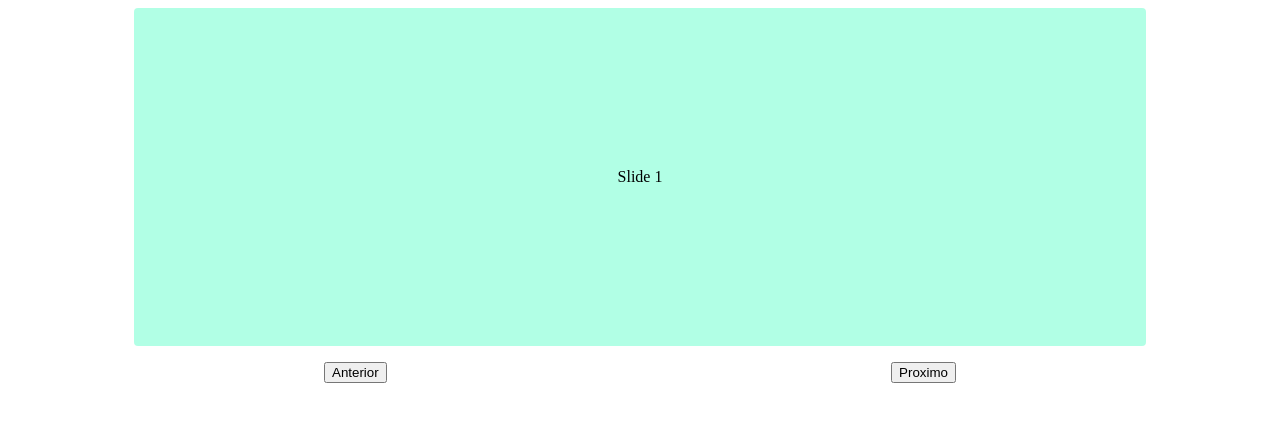
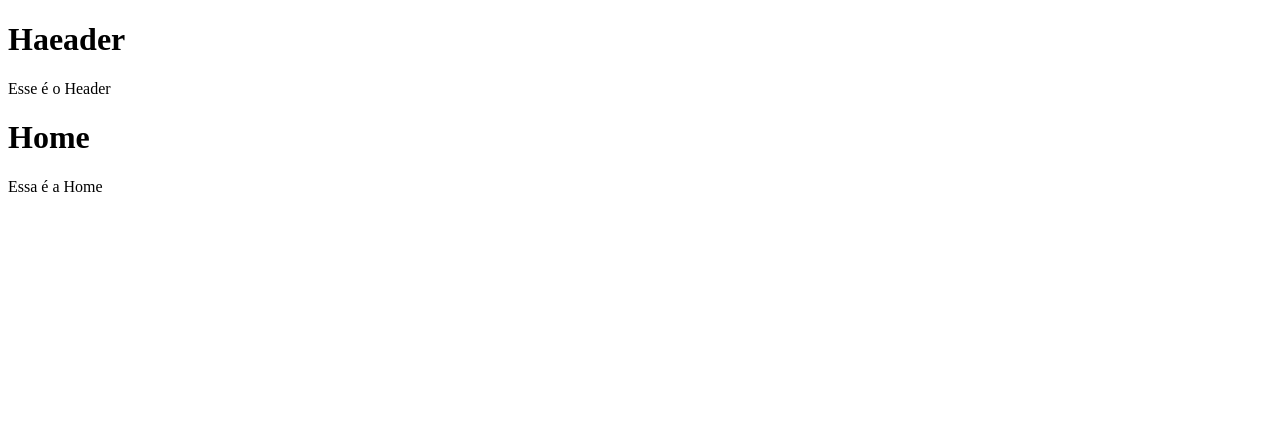
Before and after one commit to anthony-ricardox/react, a React (Vite) app in the folder react/: page / in a window 1280 px wide. Shown: the top 422 px of the page. Built offline with nearby package versions, Linux system fonts and the light colour scheme.

Commit message:
exercicio de Routes, para gerenciar rotas de paginas/sessões do site

```diff
--- /dev/null
+++ b/react/ex28-Routes/App.jsx
@@ -0,0 +1,21 @@
+import React from "react";
+import { BrowserRouter, Routes, Route } from "react-router-dom";
+import Home from "./Home";
+import Sobre from "./Sobre";
+import Header from "./Header";
+import PaginaNEncontrada from "./PaginaNEncontrada";
+
+const App = () => {
+  return (
+    <BrowserRouter>
+      <Header />
+      <Routes>
+        <Route path="/" element={<Home />} />
+        <Route path="sobre" element={<Sobre />} />
+        <Route path='*' element={<PaginaNEncontrada/>}/>
+      </Routes>
+    </BrowserRouter>
+  );
+};
+
+export default App;
--- /dev/null
+++ b/react/ex28-Routes/Header.jsx
@@ -0,0 +1,12 @@
+import React from 'react'
+
+const Header = () => {
+  return (
+    <div>
+      <h1>Haeader</h1>
+      <p>Esse é o Header</p>
+    </div>
+  )
+}
+
+export default Header
--- /dev/null
+++ b/react/ex28-Routes/Home.jsx
@@ -0,0 +1,12 @@
+import React from 'react'
+
+const Home = () => {
+  return (
+    <div>
+       <h1>Home </h1>
+        <p>Essa é a Home</p>
+    </div>
+  )
+}
+
+export default Home
--- /dev/null
+++ b/react/ex28-Routes/PaginaNEncontrada.jsx
@@ -0,0 +1,11 @@
+import React from 'react'
+
+const PaginaNEncontrada = () => {
+  return (
+    <div>
+      <p>Pagina Não Encontrada!!</p>
+    </div>
+  )
+}
+
+export default PaginaNEncontrada
--- /dev/null
+++ b/react/ex28-Routes/Sobre.jsx
@@ -0,0 +1,12 @@
+import React from 'react'
+
+const Sobre = () => {
+  return (
+    <div>
+      <h1>Sobre</h1>
+      <p>Esse é o Sobre</p>
+    </div>
+  )
+}
+
+export default Sobre
--- a/react/package.json
+++ b/react/package.json
@@ -14,6 +14,7 @@
     "react": "^19.2.4",
     "react-bootstrap": "^2.10.10",
     "react-dom": "^19.2.4",
+    "react-router-dom": "^7.15.1",
     "styled-components": "^6.4.1"
   },
   "devDependencies": {
--- a/react/src/main.jsx
+++ b/react/src/main.jsx
@@ -2,7 +2,7 @@ import { StrictMode } from 'react'
 import { createRoot } from 'react-dom/client'
 
 
-import App from '../ex27-animation2/App'
+import App from '../ex28-Routes/App'
 
 
 createRoot(document.getElementById('root')).render(<App />)
```
Also changed, not shown: 1 other file (tests, documents, lock files or other folders).
